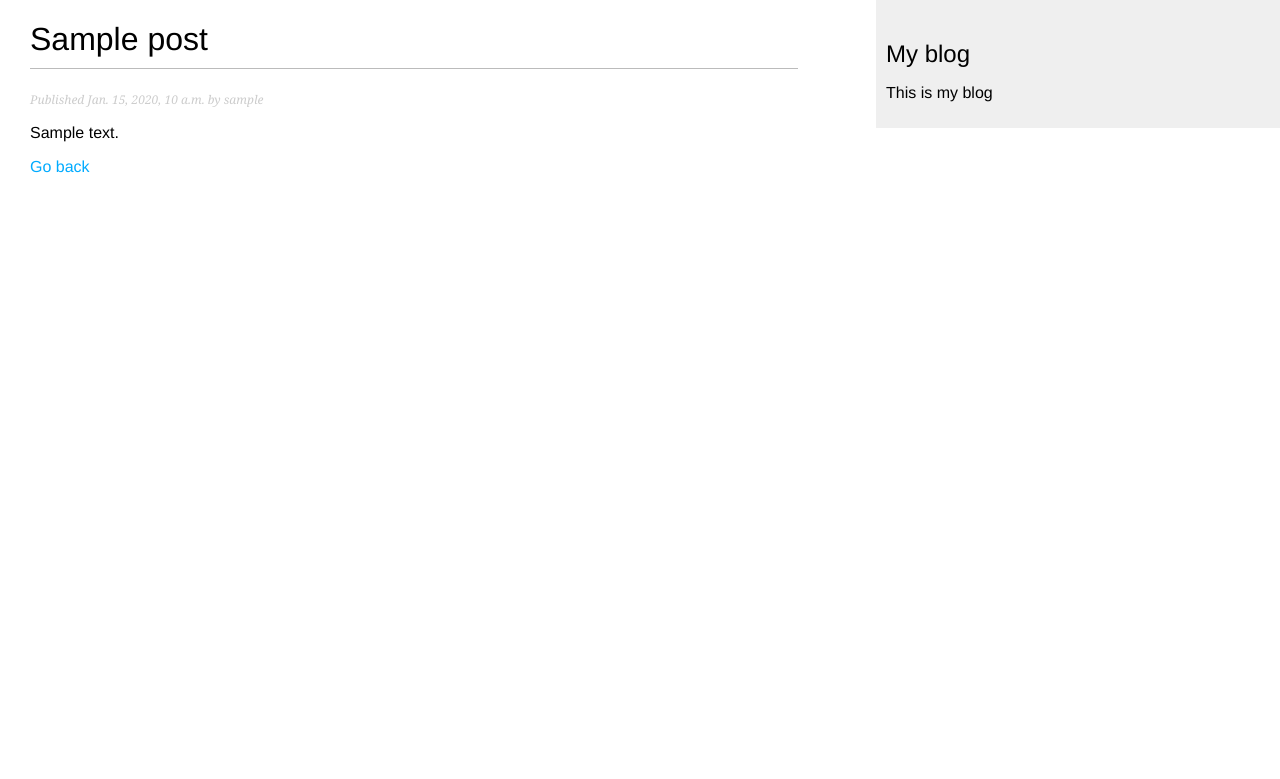
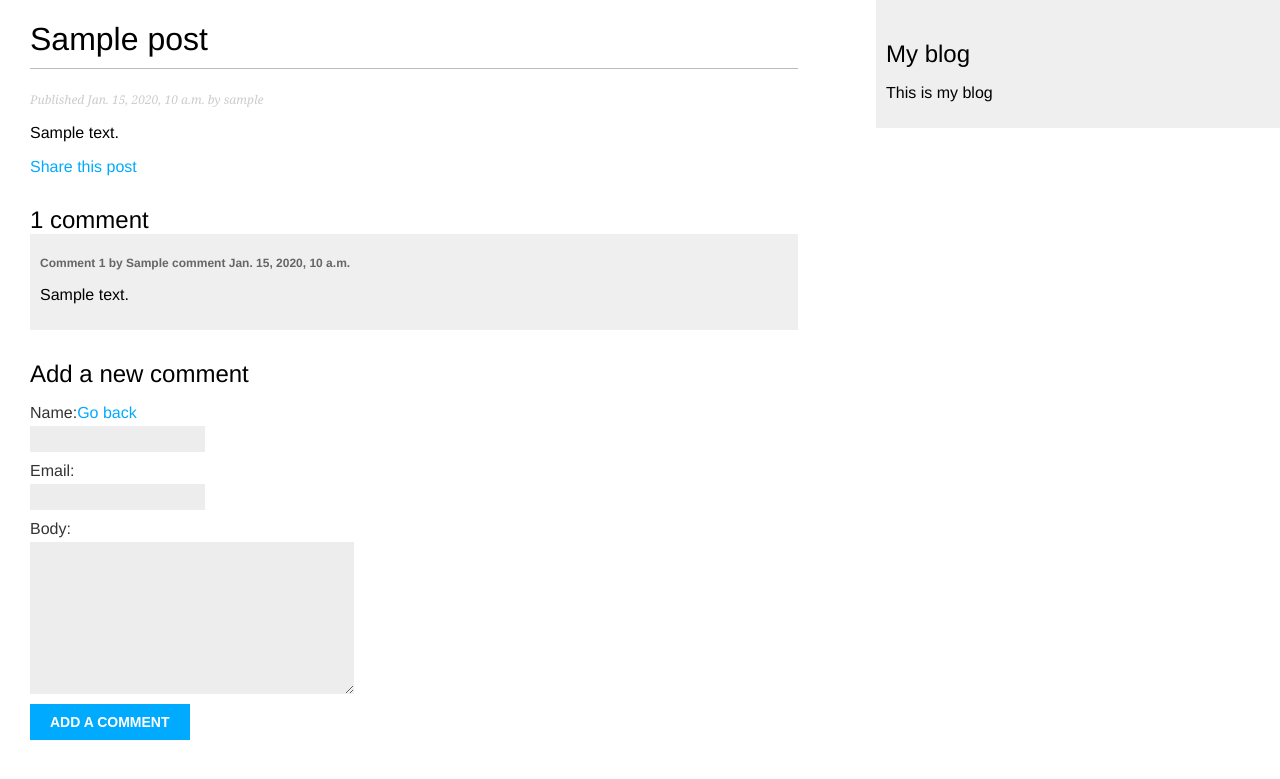
Before and after one commit to varunv1/Django-Blog-App, a Django app: a page that uses mysite/blog/templates/blog/post/detail.html in a window 1280 px wide. Shown: the top 779 px of the page. Run offline with Django 4.2, Linux system fonts and the light colour scheme; tables that the repository leaves empty hold one stand-in row (values such as "Sample post").

Commit message:
finished chapter 2

```diff
--- /dev/null
+++ b/mysite/blog/forms.py
@@ -0,0 +1,13 @@
+from django import forms
+from .models import Comment
+
+class EmailPostForm(forms.Form):
+    name = forms.CharField(max_length=25)
+    email = forms.EmailField()
+    to = forms.EmailField()
+    comments = forms.CharField(required=False, widget=forms.Textarea)
+
+class CommentForm(forms.ModelForm):
+    class Meta:
+        model = Comment
+        fields = ['name', 'email', 'body']
--- a/mysite/blog/models.py
+++ b/mysite/blog/models.py
@@ -38,3 +38,21 @@ class Post(models.Model):
                                                  self.publish.month,
                                                  self.publish.day,
                                                  self.slug])
+
+
+class Comment(models.Model):
+    post = models.ForeignKey(Post, on_delete=models.CASCADE, related_name = "comments")
+    name = models.CharField(max_length = 80)
+    email = models.EmailField()
+    body = models.TextField()
+    created = models.DateTimeField(auto_now_add=True)
+    updated = models.DateTimeField(auto_now=True)
+    active = models.BooleanField(default=True)
+
+    class Meta:
+        ordering = ['created']
+        indexes = [
+            models.Index(fields=['created'])
+        ]
+    def __str__(self) -> str:
+        return f'Comment by {self.name} on {self.post}'
--- a/mysite/blog/templates/blog/post/detail.html
+++ b/mysite/blog/templates/blog/post/detail.html
@@ -8,5 +8,27 @@
     Published {{ post.publish }} by {{ post.author }}
 </p>
 {{ post.body|linebreaks }}
+<p>
+    <a href="{% url "blog:post_share" post.id %}">
+        Share this post
+    </a>
+</p>
+{% with comments.count as total_comments %}
+<h2>
+{{ total_comments }} comment{{ total_comments|pluralize }}
+</h2>
+{% endwith %}
+{% for comment in comments %}
+<div class="comment">
+    <p class="info">
+        Comment {{ forloop.counter }} by {{ comment.name }}
+        {{ comment.created }}
+        </p>
+        {{ comment.body|linebreaks }}
+        </div>
+        {% empty %}
+        <p>There are no comments.</p>
+{% endfor %}
+{% include "blog/post/includes/comment_form.html" %}
 <a href="{% url "blog:post_list" %}">Go back</a>
 {% endblock %}
--- /dev/null
+++ b/mysite/blog/templates/blog/post/includes/comment_form.html
@@ -0,0 +1,6 @@
+<h2>Add a new comment</h2>
+<form action="{% url "blog:post_comment" post.id %}" method="post">
+    {{ form.as_p }}
+    {% csrf_token %}
+    <p><input type="submit" value="Add a comment"/></p>
+</form>
--- a/mysite/blog/templates/blog/post/list.html
+++ b/mysite/blog/templates/blog/post/list.html
@@ -14,5 +14,5 @@
 </p>
 {{ post.body|truncatewords:30|linebreaks }}
 {% endfor %}
-{% include "pagination.html" with page=posts %}
+{% include "pagination.html" with page=page_obj %}
 {% endblock %}
--- a/mysite/blog/urls.py
+++ b/mysite/blog/urls.py
@@ -4,6 +4,9 @@ from . import views
 app_name = 'blog'
 
 urlpatterns = [
-    path('', views.post_list, name='post_list'),
+    path('', views.PostListView.as_view(), name = 'post_list'),
+    # path('', views.post_list, name='post_list'),
     path('<int:year>/<int:month>/<int:day>/<slug:post>/', views.post_detail, name='post_detail'),
+    path('<int:post_id>/share/', views.post_share, name='post_share'),
+    path('<int:post_id>/comment/', views.post_comment, name='post_comment'),
 ]
--- a/mysite/blog/views.py
+++ b/mysite/blog/views.py
@@ -2,19 +2,34 @@ from django.shortcuts import render, get_object_or_404
 from .models import Post
 from django.http import Http404
 from django.core.paginator import Paginator, EmptyPage, PageNotAnInteger
+from django.views.generic import ListView
+# import form
+from .forms import EmailPostForm, CommentForm
+from django.core.mail import send_mail
 # Create your views here.
+from django.views.decorators.http import require_POST
+#class based views
+class PostListView(ListView):
+    """
+    Alternative post list view
+    """
+    queryset = Post.published.all()
+    context_object_name = 'posts'
+    paginate_by = 3
+    template_name = 'blog/post/list.html'
 
-def post_list(request):
-    posts = Post.published.all()
-    paginator = Paginator(object_list=posts, per_page=3)
-    page_number = request.GET.get('page', 1)
-    try:
-        posts = paginator.page(page_number)
-    except EmptyPage:
-        posts = paginator.page(paginator.num_pages)
-    except PageNotAnInteger:
-        posts = paginator.page(1)
-    return render(request, 'blog/post/list.html', {'posts': posts})
+# functional way of creating views
+# def post_list(request):
+#     posts = Post.published.all()
+#     paginator = Paginator(object_list=posts, per_page=3)
+#     page_number = request.GET.get('page', 1)
+#     try:
+#         posts = paginator.page(page_number)
+#     except EmptyPage:
+#         posts = paginator.page(paginator.num_pages)
+#     except PageNotAnInteger:
+#         posts = paginator.page(1)
+#     return render(request, 'blog/post/list.html', {'posts': posts})
 
 
 def post_detail(request, year, month, day, post):
@@ -33,4 +48,50 @@ def post_detail(request, year, month, day, post):
                              publish__month = month,
                              publish__day = day
                              )
-    return render(request, 'blog/post/detail.html', {'post': post})
+    # list of active comments for the post
+    comments = post.comments.filter(active=True)
+    # form for users to comment
+    form  = CommentForm()
+    return render(request, 'blog/post/detail.html', {'post': post,
+                                                     'comments': comments,
+                                                      'form': form })
+
+
+def post_share(request, post_id):
+    post = get_object_or_404(Post, id = post_id, status = Post.Status.PUBLISHED)
+    sent = False
+    if request.method == "POST":
+        # form was submitted
+        form = EmailPostForm(request.POST)
+        if form.is_valid():
+            #form fields passed validation
+            cd = form.cleaned_data
+            # send email
+            post_url = request.build_absolute_uri(post.get_absolute_url())
+            subject = f"{cd['name']} recommends you to read {post.title}"
+            message = f"Read {post.title} at {post_url} \n\n{cd['name']} comments {cd['comments']}"
+            send_mail(subject, message,'a@gmail.com', [cd['to']])
+            sent = True
+    else:
+        form = EmailPostForm()
+    return render(request, 'blog/post/share.html', {'post': post, 'form': form, 'sent': sent})
+
+@require_POST
+def post_comment(request, post_id):
+    post = get_object_or_404(Post, id = post_id, status = Post.Status.PUBLISHED)
+    comment = None
+
+    #a comment that was posted
+    form = CommentForm(data=request.POST)
+    if form.is_valid():
+        # Create a comment obj without saving it to db
+        comment = form.save(commit=False)
+        # assign the post to the comment object
+        comment.post = post
+        # save the comment obj
+        comment.save()
+    return render(request, 'blog/post/comment.html', {
+        'post': post,
+        'form': form,
+        'comment':comment
+        })
```
Also changed, not shown: mysite/blog/admin.py (+7 -1 lines), mysite/blog/templates/blog/post/comment.html (added, +15 -0 lines), mysite/blog/templates/blog/post/share.html (added, +19 -0 lines), mysite/mysite/settings.py (+10 -0 lines), mysite/blog/migrations/0003_comment_comment_blog_commen_created_0e6ed4_idx.py (added).
